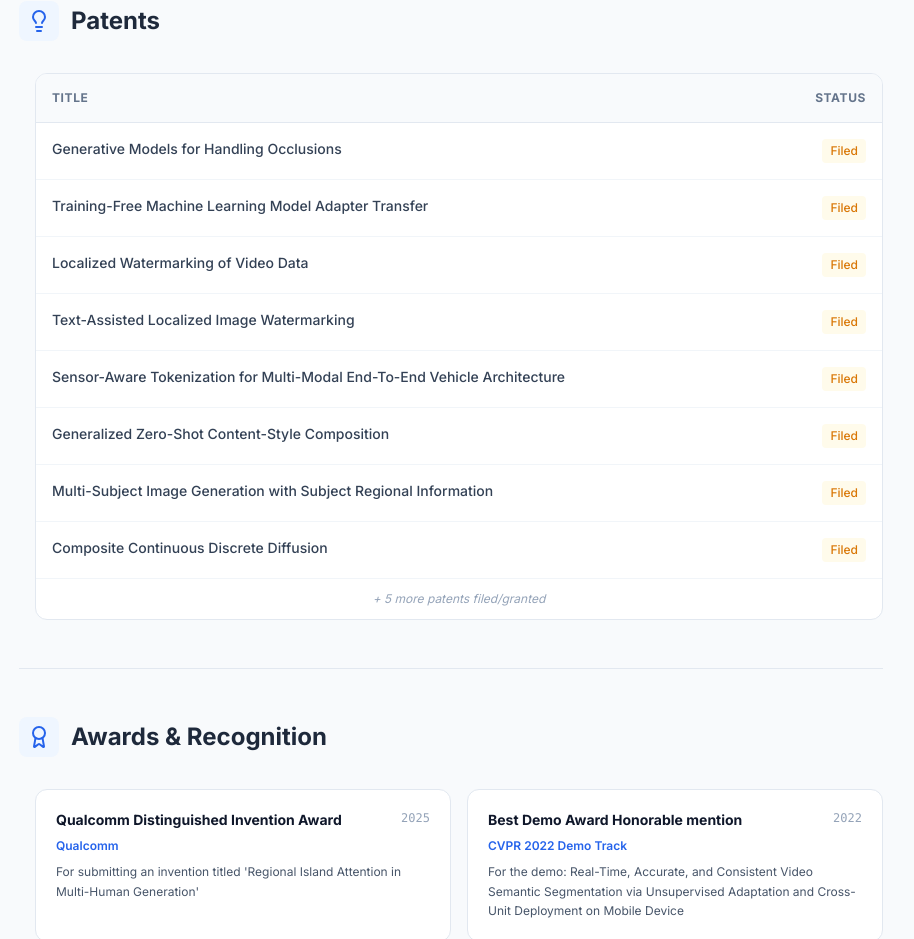
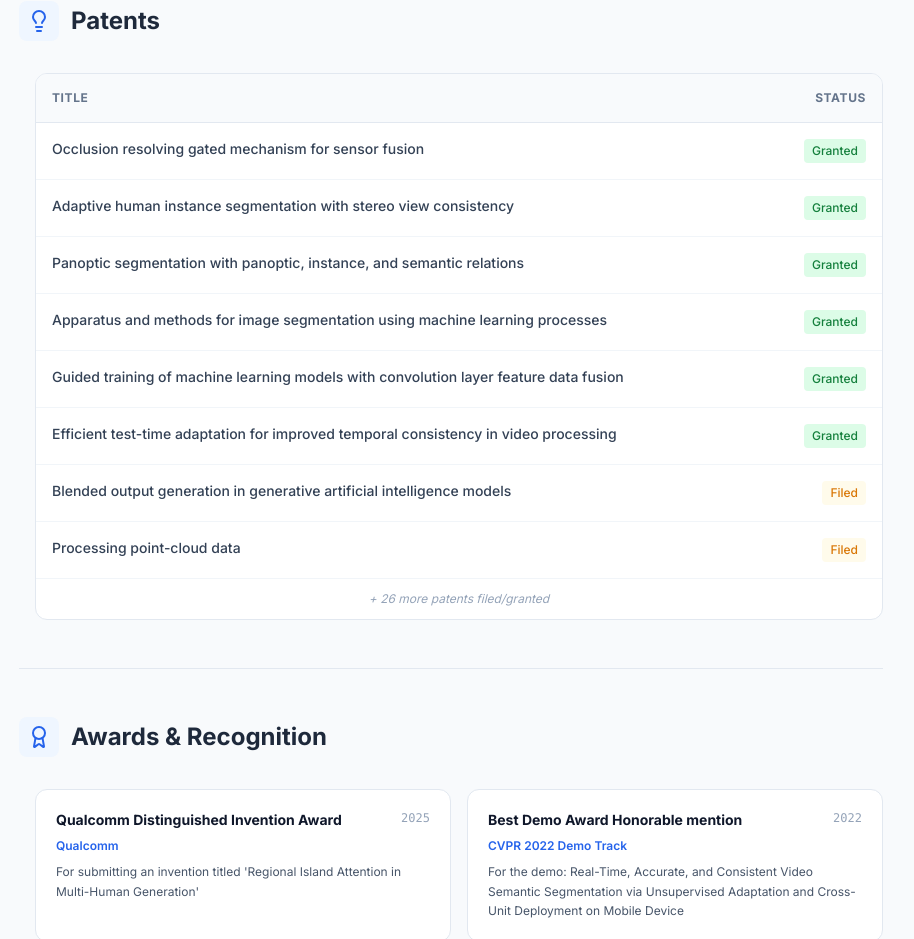
Before and after one commit to sborse3/webpage, a React (Vite) app: page / in a window 1280 px wide. Shown: the part 6180-7119 px from the top of the page, without its empty margins (333-1247 px from the left). Built offline with nearby package versions, Linux system fonts and the light colour scheme.

Commit message:
Updating patents

```diff
--- a/constants.ts
+++ b/constants.ts
@@ -305,19 +305,40 @@ export const RESUME_DATA: ResumeData = {
     }
   ],
   patents: [
-    { title: "Generative Models for Handling Occlusions", status: "Filed" },
-    { title: "Training-Free Machine Learning Model Adapter Transfer", status: "Filed" },
-    { title: "Localized Watermarking of Video Data", status: "Filed" },
-    { title: "Text-Assisted Localized Image Watermarking", status: "Filed" },
-    { title: "Sensor-Aware Tokenization for Multi-Modal End-To-End Vehicle Architecture", status: "Filed" },
-    { title: "Generalized Zero-Shot Content-Style Composition", status: "Filed" },
-    { title: "Multi-Subject Image Generation with Subject Regional Information", status: "Filed" },
-    { title: "Composite Continuous Discrete Diffusion", status: "Filed" },
-    { title: "In-Context Inference Time Scaling for Image Generation and Editing", status: "Filed" },
-    { title: "Guided Training of Machine Learning Models with Convolution Layer Feature Data Fusion", status: "Granted" },
-    { title: "Efficient Test-Time Adaptation for Improved Temporal Consistency in Video Processing", status: "Granted" },
-    { title: "Apparatus And Methods for Image Segmentation Using Machine Learning Processes", status: "Granted" },
-    { title: "Panoptic Segmentation with Panoptic, Instance, And Semantic Relations", status: "Granted" }
+    { title: "Occlusion resolving gated mechanism for sensor fusion", status: "Granted" },
+    { title: "Adaptive human instance segmentation with stereo view consistency", status: "Granted" },
+    { title: "Panoptic segmentation with panoptic, instance, and semantic relations", status: "Granted" },
+    { title: "Apparatus and methods for image segmentation using machine learning processes", status: "Granted" },
+    { title: "Guided training of machine learning models with convolution layer feature data fusion", status: "Granted" },
+    { title: "Efficient test-time adaptation for improved temporal consistency in video processing", status: "Granted" },
+    { title: "Blended output generation in generative artificial intelligence models", status: "Filed" },
+    { title: "Processing point-cloud data", status: "Filed" },
+    { title: "Training-free machine learning model adapter transfer", status: "Filed" },
+    { title: "Contextually consistent depth map", status: "Filed" },
+    { title: "Polyline estimation", status: "Filed" },
+    { title: "Generative models for handling occlusions", status: "Filed" },
+    { title: "Sparse high rank adapters and their hardware-software co-design", status: "Filed" },
+    { title: "Personalized open-vocabulary semantic segmentation for images", status: "Filed" },
+    { title: "Distributing prompt processing in generative artificial intelligence models", status: "Filed" },
+    { title: "Low-rank adapters for weather conditions in 3d object tracking", status: "Filed" },
+    { title: "Frequency-domain machine learning model adapters", status: "Filed" },
+    { title: "Open vocabulary image segmentation", status: "Filed" },
+    { title: "Distillation for guided diffusion models", status: "Filed" },
+    { title: "Hardware-aware efficient architectures for text-to-image diffusion models", status: "Filed" },
+    { title: "Training objectives for distilling guided diffusion models", status: "Filed" },
+    { title: "Control neural network inference and training based on distilled guided diffusion models", status: "Filed" },
+    { title: "Test-time self-supervised guidance for diffusion models", status: "Filed" },
+    { title: "Instance segmentation with depth and boundary losses", status: "Filed" },
+    { title: "Depth completion using image and sparse depth inputs", status: "Filed" },
+    { title: "Dynamic delta transformations for segmentation", status: "Filed" },
+    { title: "Regenerative learning to enhance dense prediction", status: "Filed" },
+    { title: "Intermodal sensor training", status: "Filed" },
+    { title: "Modeling consistency in modalities of data for semantic segmentation", status: "Filed" },
+    { title: "Feature conditioned output transformer for generalizable semantic segmentation", status: "Filed" },
+    { title: "Online test time adaptive semantic segmentation with augmentation consistency", status: "Filed" },
+    { title: "Cross-task distillation to improve depth estimation", status: "Filed" },
+    { title: "Hierarchical supervised training for neural networks", status: "Filed" },
+    { title: "Distance-based boundary aware semantic segmentation", status: "Filed" },
   ],
   projects: [
     {
```
